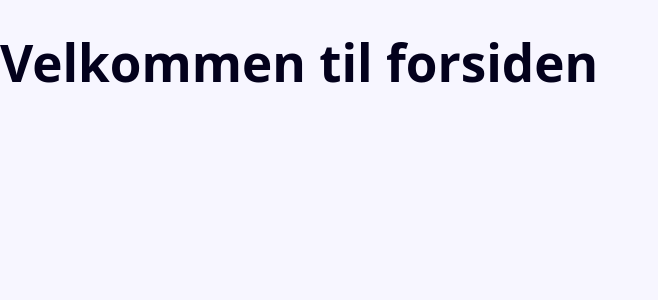
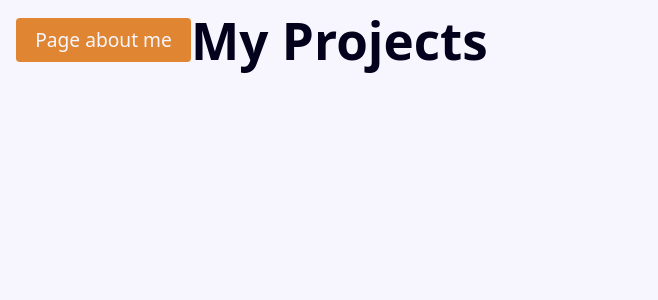
Before and after one commit to jacobjuhl2021/portfolio, a React app: page /projects in a window 1280 px wide. Shown: the top 300 px of the page, without its empty margins (0-658 px from the left). Built offline with nearby package versions, Linux system fonts and the light colour scheme; the HTML template or start-up script is replaced by a standard one.

Commit message:
starting projects page

```diff
--- a/src/App.jsx
+++ b/src/App.jsx
@@ -1,10 +1,8 @@
 import AppRoutes from './router/index';
-// import Navbar from './components/Navbar'; // valgfrit
 
 function App() {
   return (
     <>
-      {/* <Navbar /> */}
       <AppRoutes />
     </>
   );
--- a/src/router/index.jsx
+++ b/src/router/index.jsx
@@ -1,6 +1,6 @@
 import { Routes, Route } from 'react-router-dom';
 import Projects from '../views/Projects';
-import About from '../views/About';
+import About from '../views/about';
 
 export default function AppRoutes() {
   return (
--- a/src/views/projects.jsx
+++ b/src/views/projects.jsx
@@ -1,3 +1,19 @@
+import { Link } from 'react-router-dom';
+import styles from './projects.module.css';
+
+
 export default function Projects() {
-    return <h1>Velkommen til forsiden</h1>;
-  }
+  return (
+    <>
+      <header>
+        <div className={styles.pageTop}>
+            <Link to="/" className="button">Page about me</Link>
+          <h1>My Projects</h1>
+        </div>
+      </header>
+      <content>
+        <menu />
+        <project />
+      </content>
+    </>
+  )}
--- /dev/null
+++ b/src/views/projects.module.css
@@ -0,0 +1,10 @@
+header{
+    height: 100vh;
+    overflow: hidden;
+}
+.pageTop{
+    display: flex;
+    align-items: center;
+    height: 10vh;
+    padding-left: 1rem;
+}
```
Also changed, not shown: src/components/projects/project1.jsx (added, +9 -0 lines), src/components/projects/project2.jsx (added, +9 -0 lines), src/components/projects/project3.jsx (added, +9 -0 lines), src/components/sidebar.jsx (added, +22 -0 lines), src/components/sidebar.module.css (added, +27 -0 lines).
